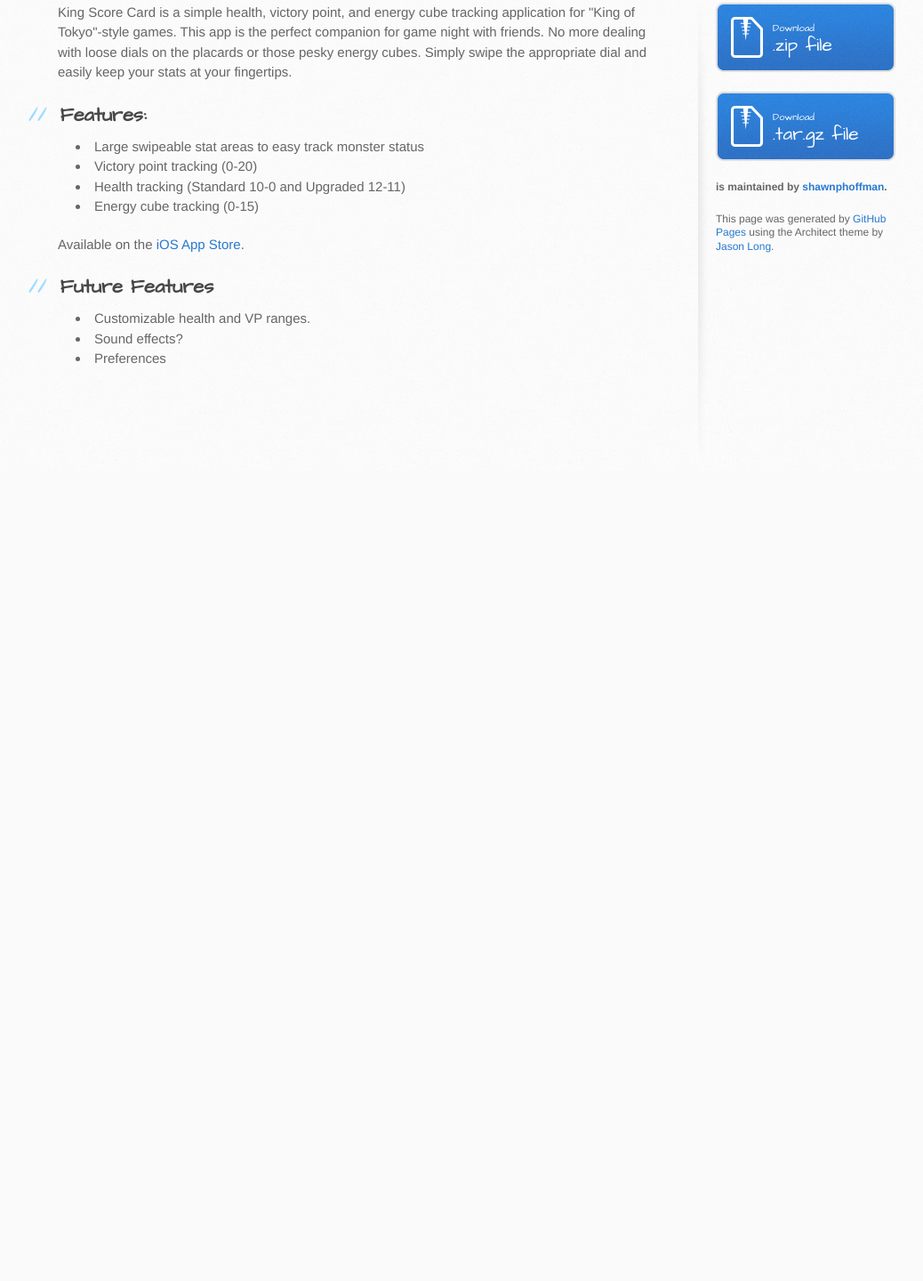
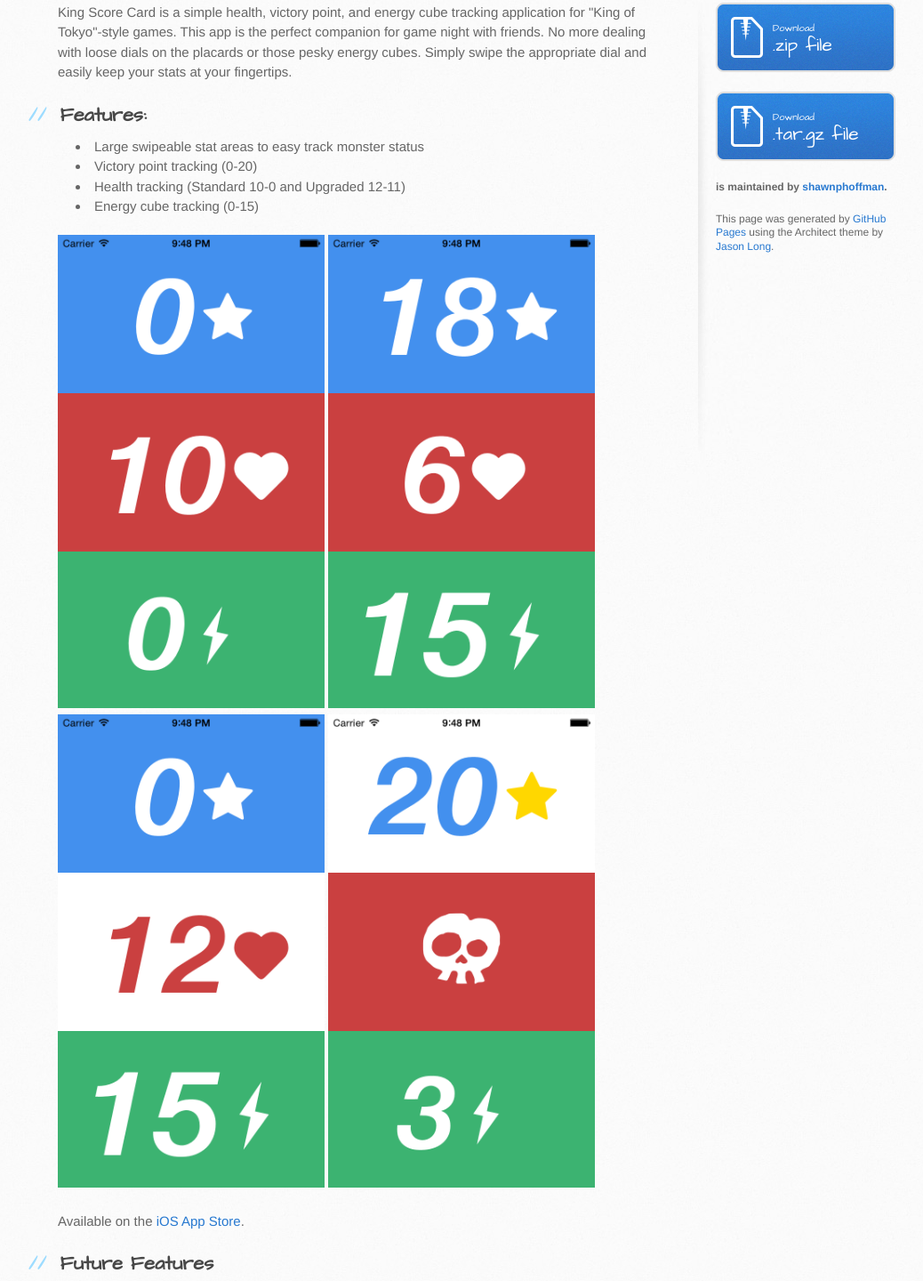
Before and after one commit to shawnphoffman/King-Score-Card, a plain HTML site: page index.html in a window 1280 px wide. Shown: the part 335-1775 px from the top of the page at 89% size, without its empty margins (105-1143 px from the left). Before the commit the page ends 864 px from the top, so only its background shows below. Drawn offline with Linux system fonts and the light colour scheme.

Commit message:
Added some screenshots

```diff
--- a/index.html
+++ b/index.html
@@ -39,7 +39,16 @@
 <li>Victory point tracking (0-20) </li>
 <li>Health tracking (Standard 10-0 and Upgraded 12-11) </li>
 <li>Energy cube tracking (0-15)</li>
-</ul><p>Available on the <a href="https://itunes.apple.com/us/app/king-score-card/id869698212?ls=1&amp;mt=8" target="_blank">iOS App Store</a>.</p>
+</ul>
+
+            <p>
+                <img src="images/1.png" style="width: 50%; text-align: center; max-width: 300px; min-width: 200px;" />
+                <img src="images/2.png" style="width: 50%; text-align: center; max-width: 300px; min-width: 200px;" />
+                <img src="images/3.png" style="width: 50%; text-align: center; max-width: 300px; min-width: 200px;" />
+                <img src="images/4.png" style="width: 50%; text-align: center; max-width: 300px; min-width: 200px;" />
+            </p>
+
+            <p>Available on the <a href="https://itunes.apple.com/us/app/king-score-card/id869698212?ls=1&amp;mt=8" target="_blank">iOS App Store</a>.</p>
 
 <h2>
 <a name="future-features" class="anchor" href="#future-features"><span class="octicon octicon-link"></span></a>Future Features</h2>
```
Also changed, not shown: images/1.png (added), images/2.png (added), images/3.png (added), images/4.png (added).
